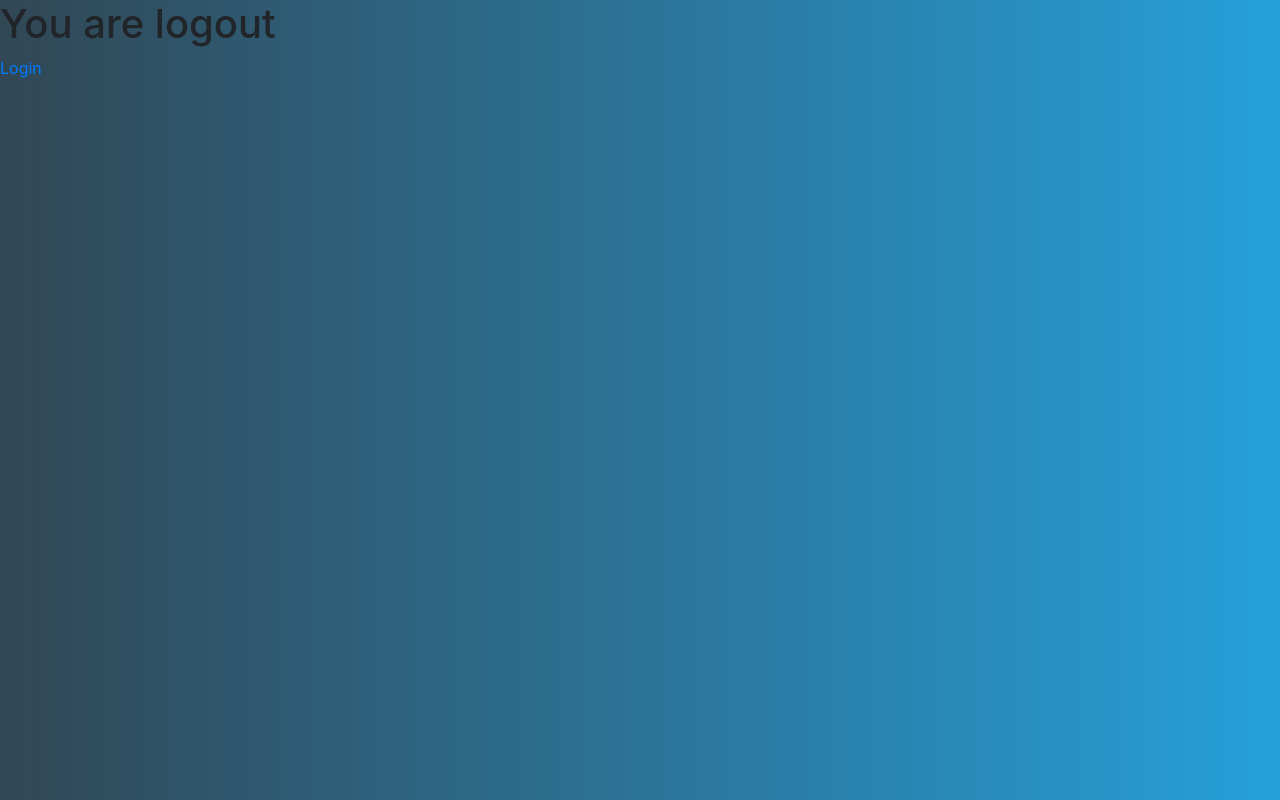
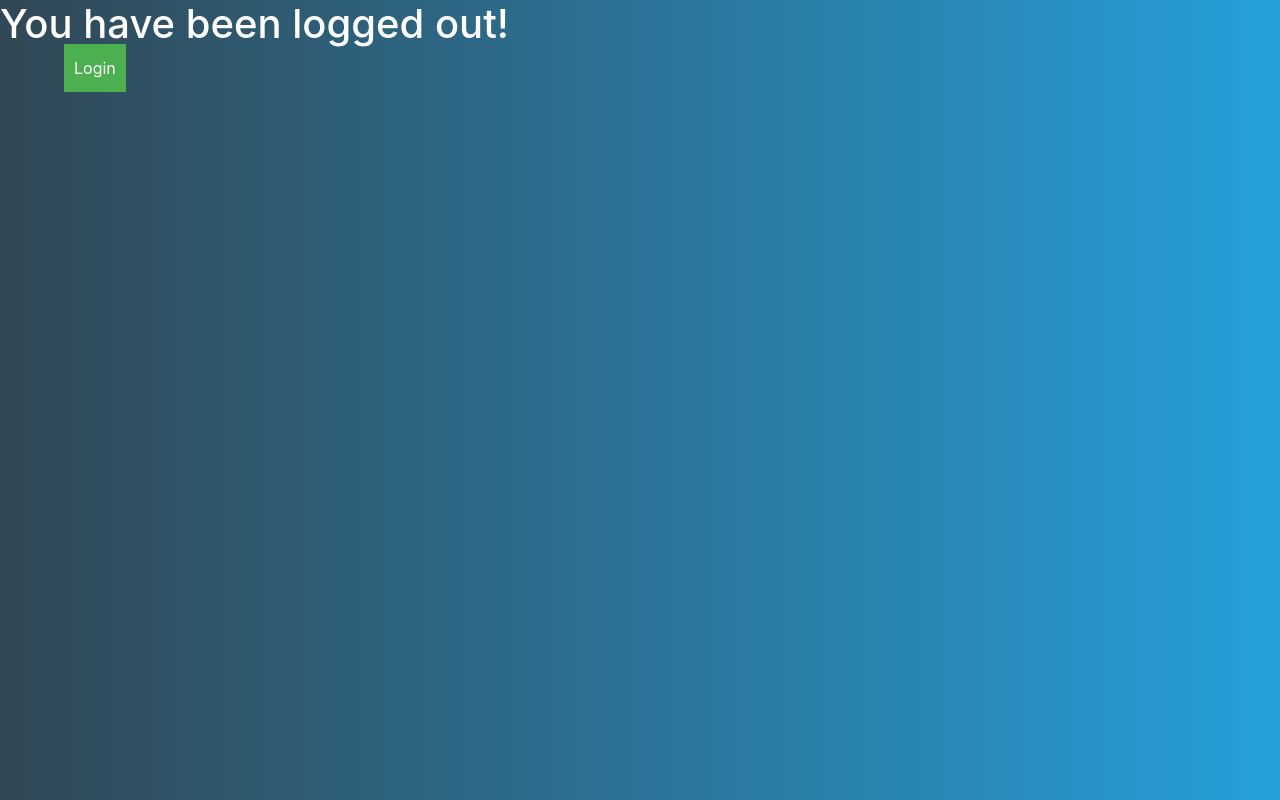
Before and after one commit to dinshawraje/cartool, a React (Create React App) app: page /Logout in a window 1280 px wide. Built offline with nearby package versions, Linux system fonts and the light colour scheme.

Commit message:
delete logout.jsx and changes of Logout.jsx

```diff
--- a/src/components/Logout.jsx
+++ b/src/components/Logout.jsx
@@ -1,17 +1,17 @@
 import React, { Component } from 'react'
 import {Link} from 'react-router-dom'
+import './Logout.css'
 
 export default class Logout extends Component {
     constructor() {
         super()
-            localStorage.removeItem("token");
-
+        localStorage.removeItem("token");
     }
     render() {
         return (
             <div>
-                <h1>You are logout</h1>
-                <Link to ="/">Login</Link>
+                <h1 className="logoutHead">You have been logged out!</h1>
+                <Link to ="/" className="loginbutton">Login</Link>
             </div>
         )
     }
```
Also changed, not shown: src/components/logout.jsx (deleted, +0 -18 lines).
